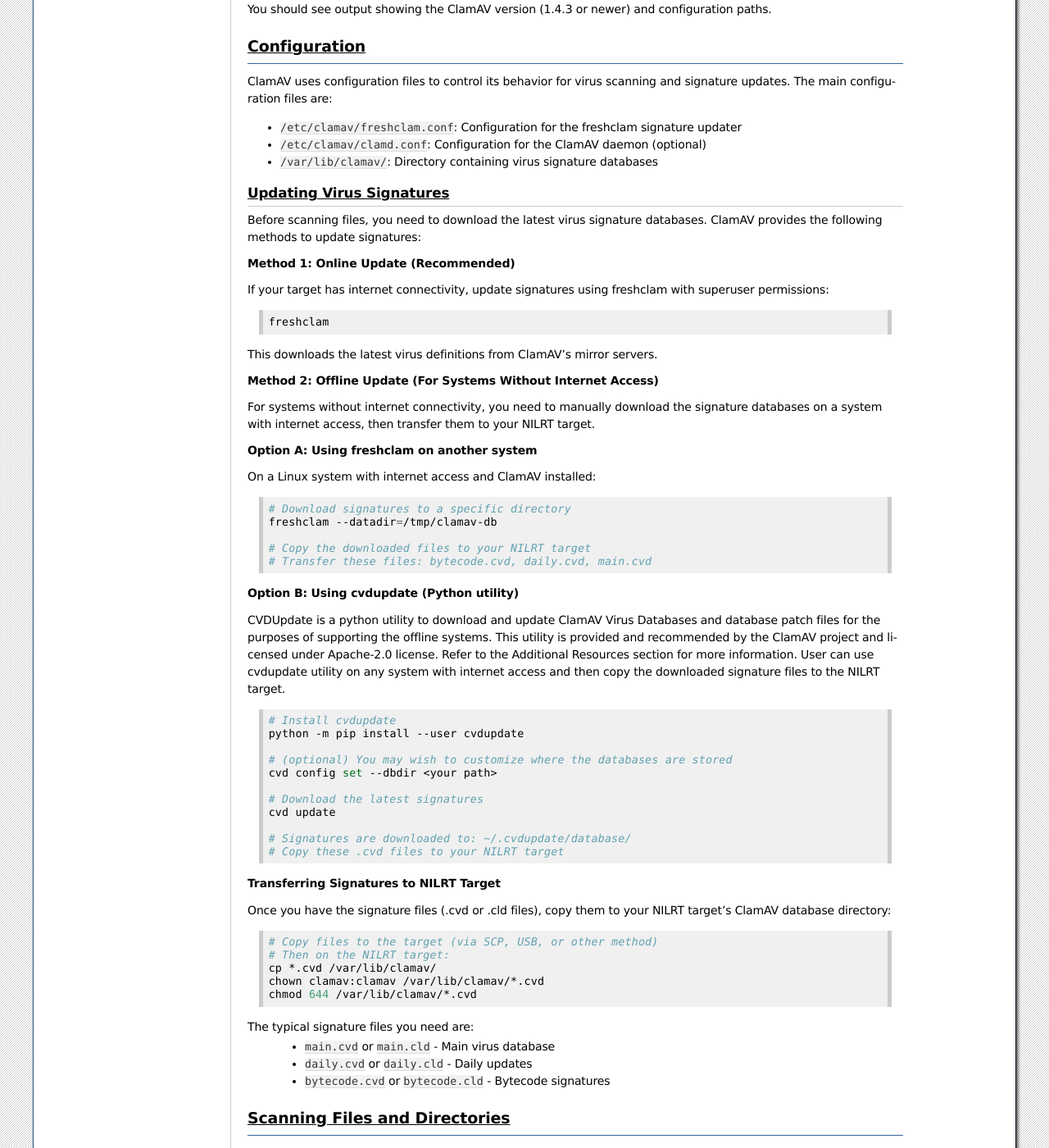
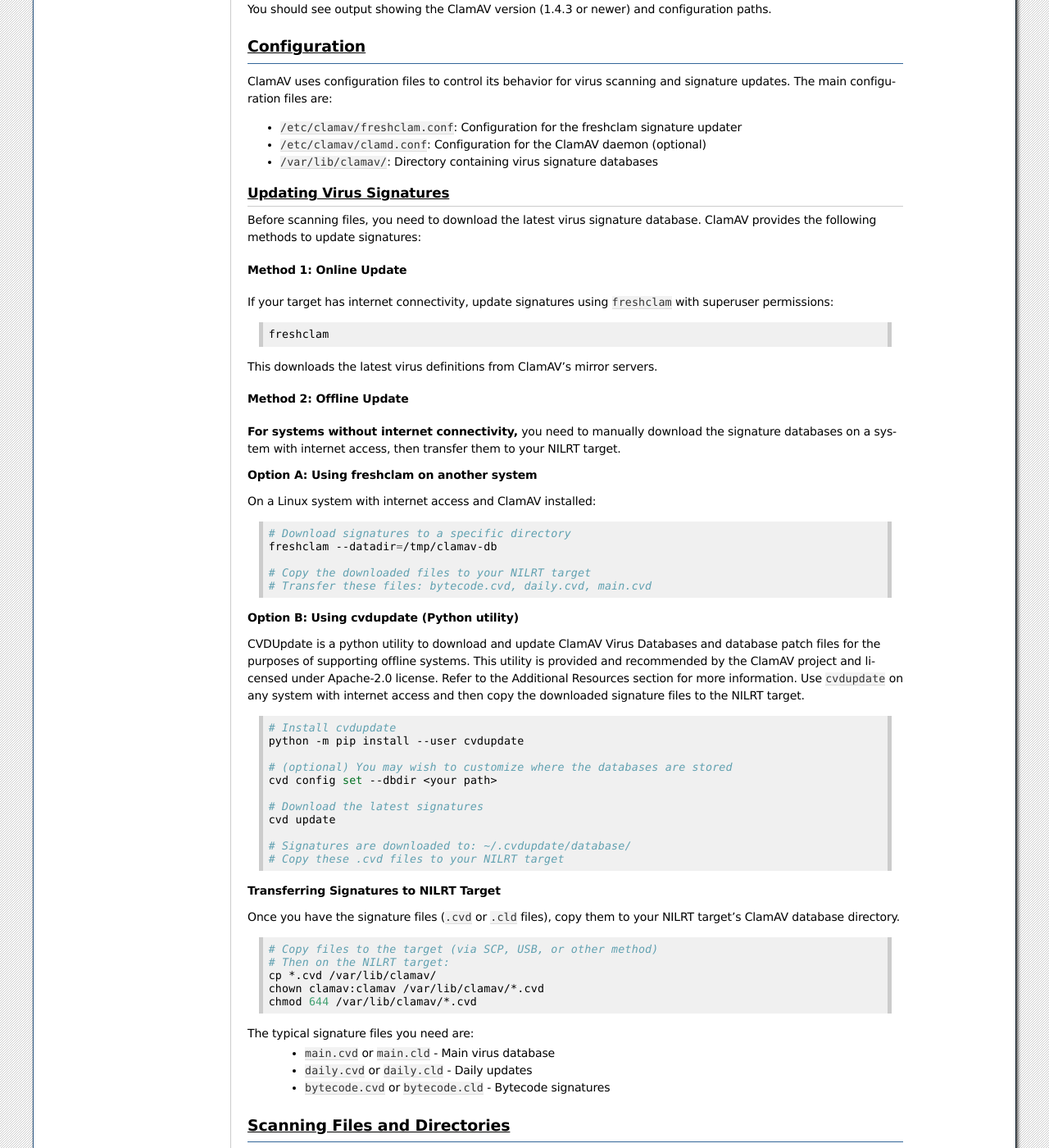
Before and after one commit to ni/nilrt-docs, a Sphinx documentation site: the page built from docs/source/clamav/clamav.rst, in a window 1280 px wide and 1400 px high, scrolled down 1394 px. Shown: the whole window at 82% size. Built offline with Sphinx 7.4.7, drawn with Linux system fonts in a browser that asks for light colours; some of the changed text lies outside the part shown.

Commit message:
clamav: styling, grammar, and clarify fixups
Signed-off-by: Alex Stewart <alex.stewart@emerson.com>

```diff
--- a/docs/source/clamav/clamav.rst
+++ b/docs/source/clamav/clamav.rst
@@ -81,14 +81,18 @@
 - ``/etc/clamav/clamd.conf``: Configuration for the ClamAV daemon (optional)
 - ``/var/lib/clamav/``: Directory containing virus signature databases
 
+
 Updating Virus Signatures
 --------------------------
 
-Before scanning files, you need to download the latest virus signature databases. ClamAV provides the following methods to update signatures:
+Before scanning files, you need to download the latest virus signature database.
+ClamAV provides the following methods to update signatures:
 
-**Method 1: Online Update (Recommended)**
 
-If your target has internet connectivity, update signatures using freshclam with superuser permissions:
+Method 1: Online Update
+~~~~~~~~~~~~~~~~~~~~~~~
+
+If your target has internet connectivity, update signatures using ``freshclam`` with superuser permissions:
 
 .. code:: bash
 
@@ -96,9 +100,11 @@
 
 This downloads the latest virus definitions from ClamAV's mirror servers.
 
-**Method 2: Offline Update (For Systems Without Internet Access)**
 
-For systems without internet connectivity, you need to manually download the signature databases on a system with internet access, then transfer them to your NILRT target.
+Method 2: Offline Update
+~~~~~~~~~~~~~~~~~~~~~~~~
+
+**For systems without internet connectivity,** you need to manually download the signature databases on a system with internet access, then transfer them to your NILRT target.
 
 **Option A: Using freshclam on another system**
 
@@ -114,9 +120,10 @@
 
 **Option B: Using cvdupdate (Python utility)**
 
-CVDUpdate is a python utility to download and update ClamAV Virus Databases and database patch files for the purposes of supporting the offline systems.
-This utility is provided and recommended by the ClamAV project and licensed under Apache-2.0 license. Refer to the Additional Resources section for more information.
-User can use cvdupdate utility on any system with internet access and then copy the downloaded signature files to the NILRT target.
+CVDUpdate is a python utility to download and update ClamAV Virus Databases and database patch files for the purposes of supporting offline systems.
+This utility is provided and recommended by the ClamAV project and licensed under Apache-2.0 license.
+Refer to the Additional Resources section for more information.
+Use ``cvdupdate`` on any system with internet access and then copy the downloaded signature files to the NILRT target.
 
 .. code:: bash
 
@@ -134,7 +141,7 @@
 
 **Transferring Signatures to NILRT Target**
 
-Once you have the signature files (.cvd or .cld files), copy them to your NILRT target's ClamAV database directory:
+Once you have the signature files (``.cvd`` or ``.cld`` files), copy them to your NILRT target's ClamAV database directory.
 
 .. code:: bash
 
@@ -151,14 +158,16 @@
 
 
 Scanning Files and Directories
-===============================
+==============================
 
-ClamAV can be used for Scheduled periodic scan or Manual scan.
+ClamAV can be used to run scheduled, periodic scans or manual scans on demand.
 
-To schedule periodic automated scans on your NILRT system, configure the ``/etc/cron.d/clamav-scan`` file.
+To schedule periodic scans on your NILRT system, create a cron job which runs the ``clamav-scan`` wrapper script at your desired frequency.
 For more information on scheduling and cron configuration, refer to the `ClamAV User Manual <https://docs.clamav.net/manual/Usage.html>`_.
 
-ClamAV is configured for manual operation on NILRT systems. Use the following commands to scan files and directories for malware.
+ClamAV is configured for manual operation on NILRT systems.
+Use the following commands to scan files and directories for malware.
+
 
 Using the NILRT's Wrapper Script
 ---------------------------------------
@@ -187,10 +196,11 @@
 
 All standard ``clamscan`` options can be passed to the wrapper script.
 
-The wrapper script automatically:
+The wrapper script automatically...
 
-- Creates temporary swap files (default size is 1024 MB) if system memory is insufficient (< 3GB)
-- Passes through any additional ``clamscan`` options
+- creates temporary swap files (default size is 1024 MB) if system memory is small (< 3GB).
+- passes through any additional ``clamscan`` options.
+
 
 Using clamscan Directly
 -----------------------
@@ -223,6 +233,7 @@
 .. note::
     All commands require root privileges to access all files and directories on the system.
 
+
 Additional Resources
 ====================
 
```
